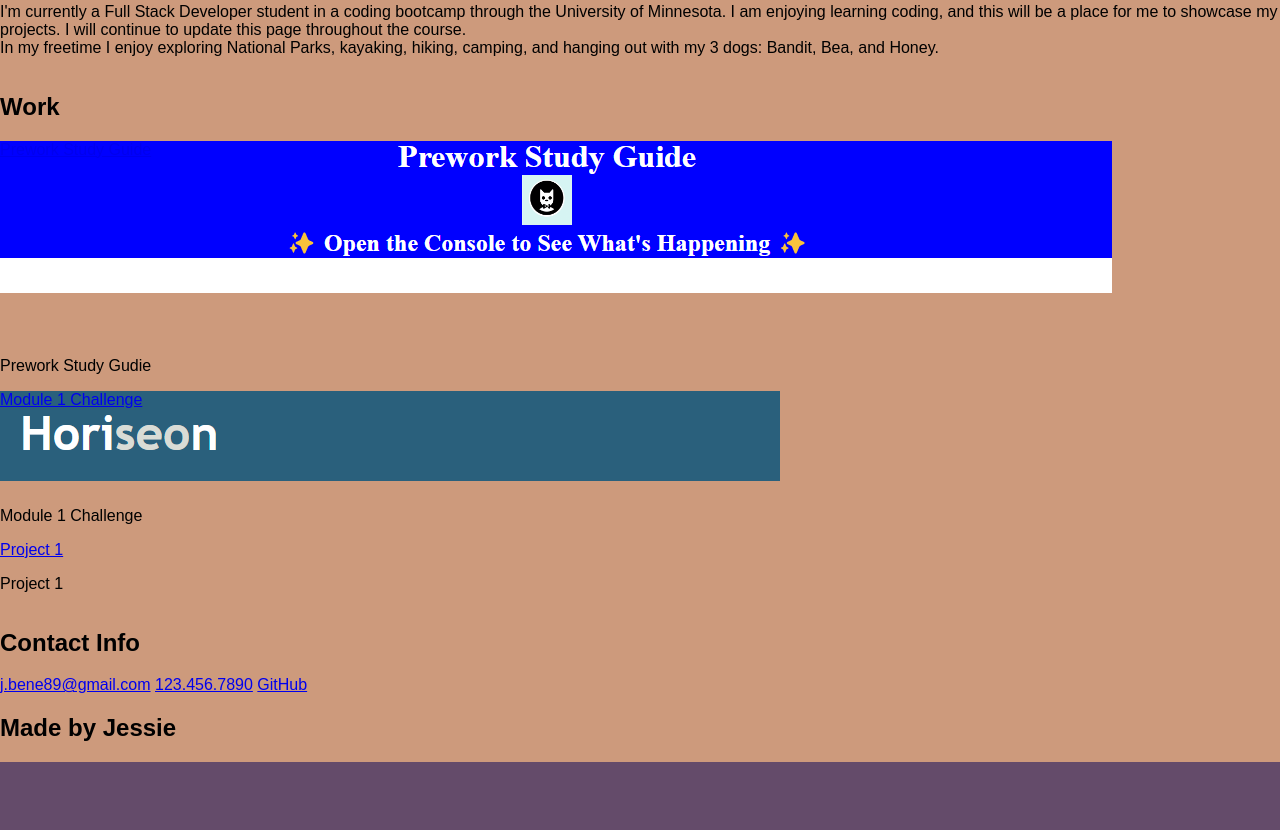
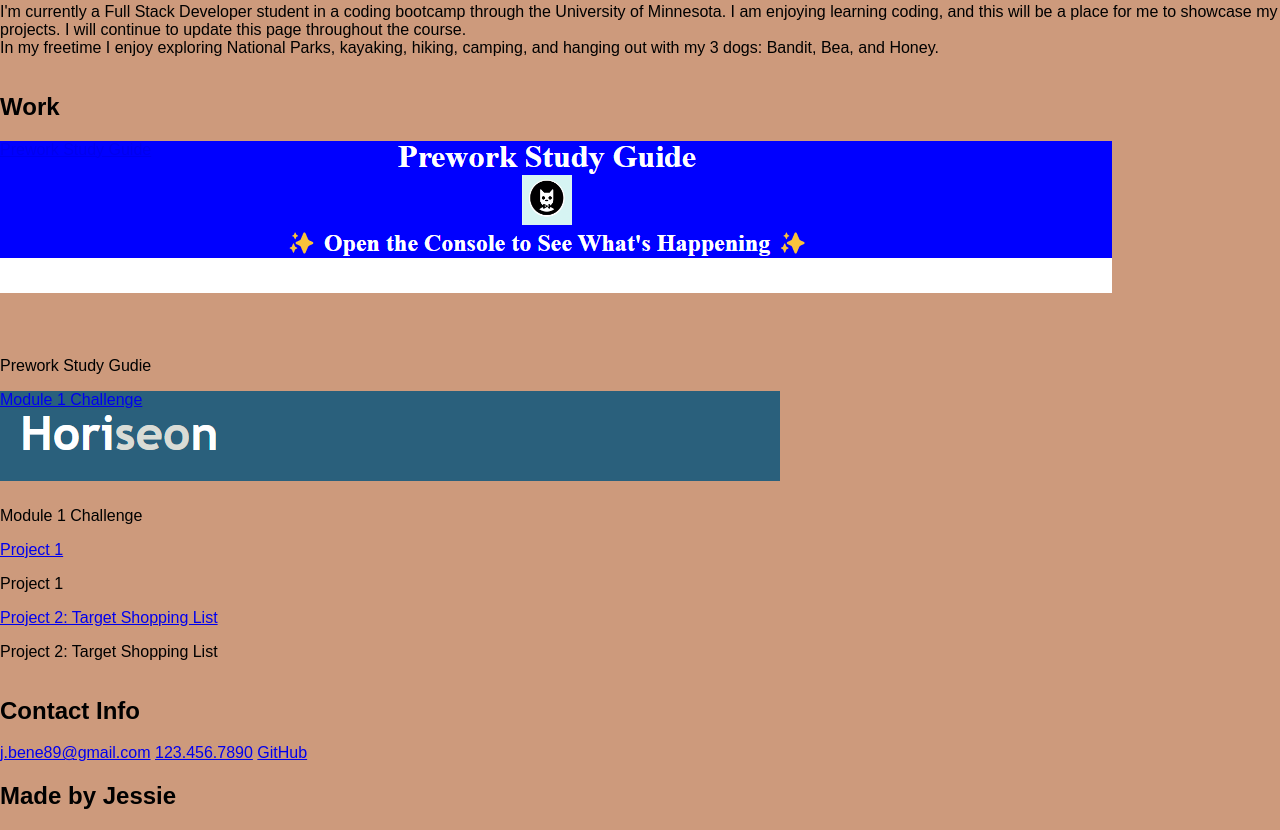
Before and after one commit to jessiemullins/module-02-challenge, a plain HTML site: page index.html in a window 1280 px wide. Shown: the part 597-1427 px from the top of the page. Before the commit the page ends 1359 px from the top, so only its background shows below. Drawn offline with Linux system fonts and the light colour scheme.

Commit message:
Update index.html
added project 2

```diff
--- a/index.html
+++ b/index.html
@@ -52,6 +52,10 @@
                 <div>
                     <p>Project 1</p>
                 </div>
+                                        <a href="https://github.com/tferraro517/Shopping_List_Project">Project 2: Target Shopping List</a>
+                <div>
+                    <p>Project 2: Target Shopping List</p>
+                </div>
             </a>
         </section>
 
```
